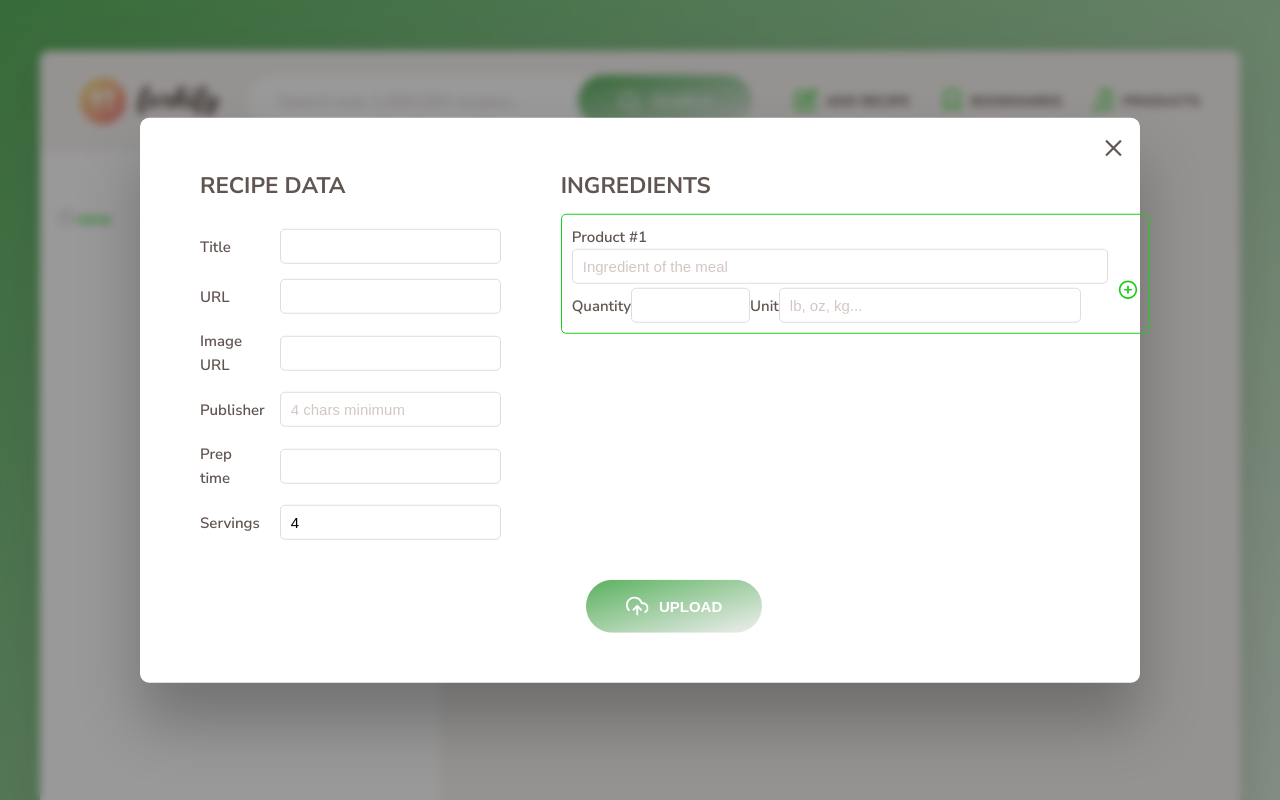
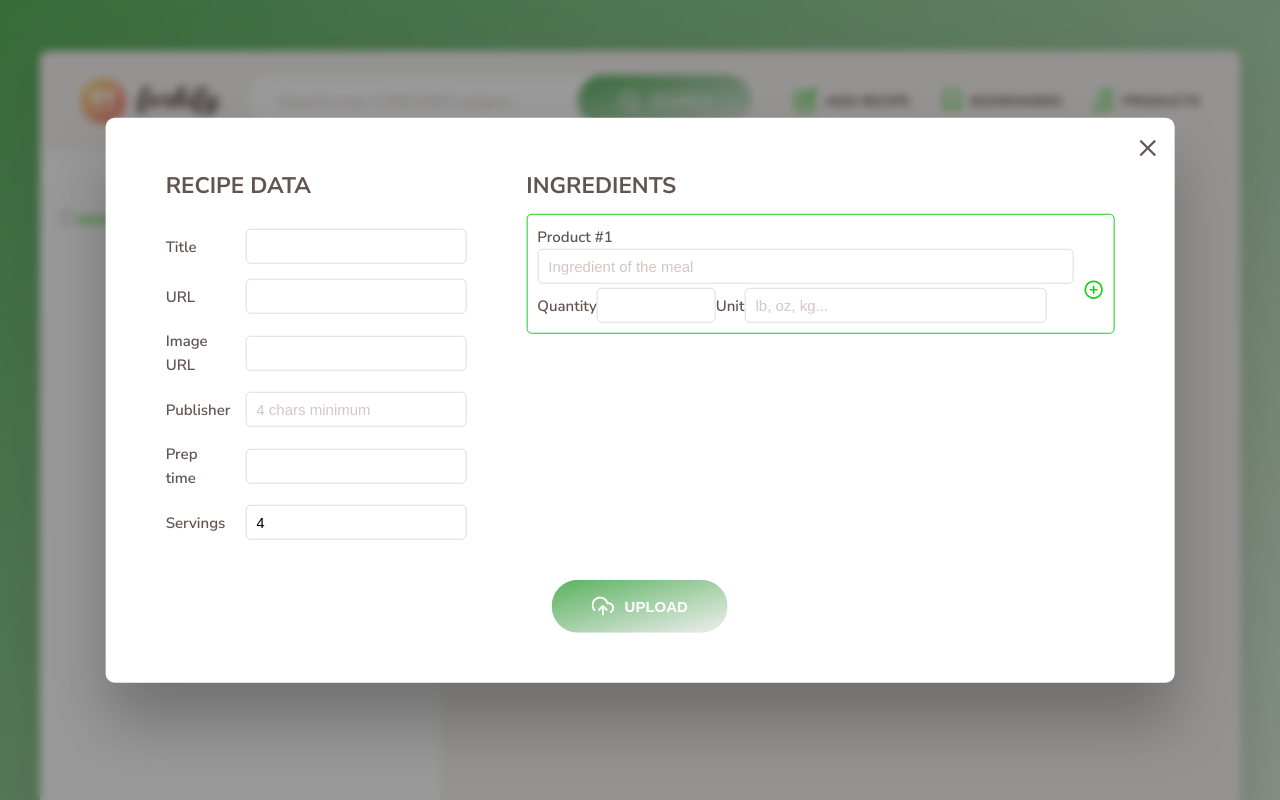
Before and after one commit to whitewhitefang/forkifyApp, a website built with Parcel: page src/index.html in a window 1280 px wide. Both pictures are taken after a click on the button "ADD RECIPE". Shown: the top 800 px of the page. Built offline with nearby package versions, Linux system fonts and the light colour scheme.

Commit message:
fixed layout

```diff
--- a/src/js/views/addRecipeView.js
+++ b/src/js/views/addRecipeView.js
@@ -19,6 +19,7 @@ class AddRecipeView extends View {
         document.body.style.overflow = "auto";
       } else {
         document.body.style.overflow = "hidden";
+        document.body.style.zIndex = "-100";
       }
   }
   _addHandlerShowWindow() {
--- a/src/sass/_upload.scss
+++ b/src/sass/_upload.scss
@@ -3,7 +3,7 @@
   top: 50%;
   left: 50%;
   transform: translate(-50%, -50%);
-  width: 100rem;
+  max-width: 120rem;
   background-color: white;
   border-radius: 9px;
 
@@ -107,6 +107,7 @@
 
 div[class*="upload__exact-ingredient--"] {
   display: grid;
+  display: -moz-grid;
   grid-template-columns: 1fr 0.3fr;
   border: 1px solid $color-primary;
   border-radius: 0.5rem;
```
Also changed, not shown: 1 other file.
